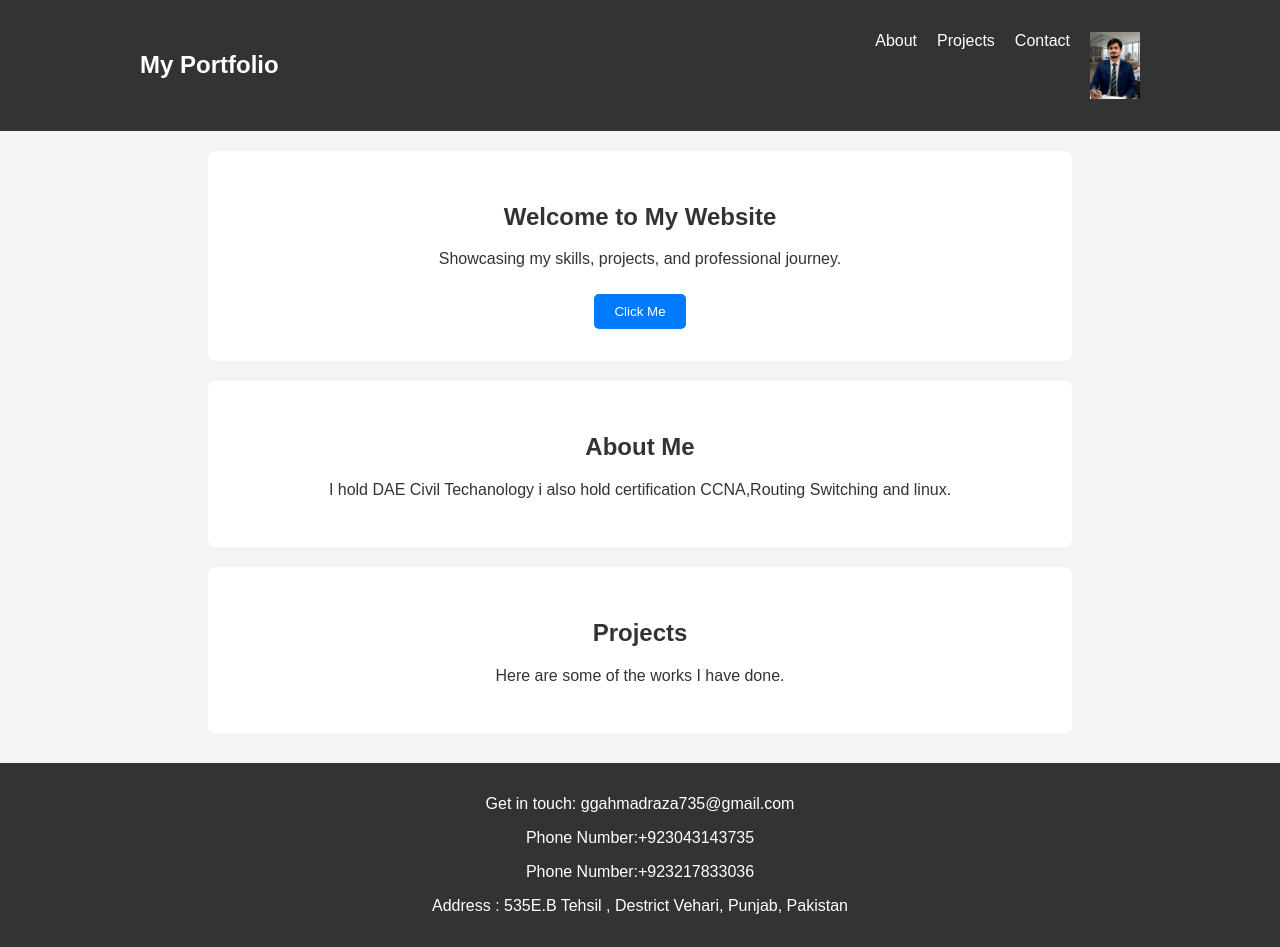
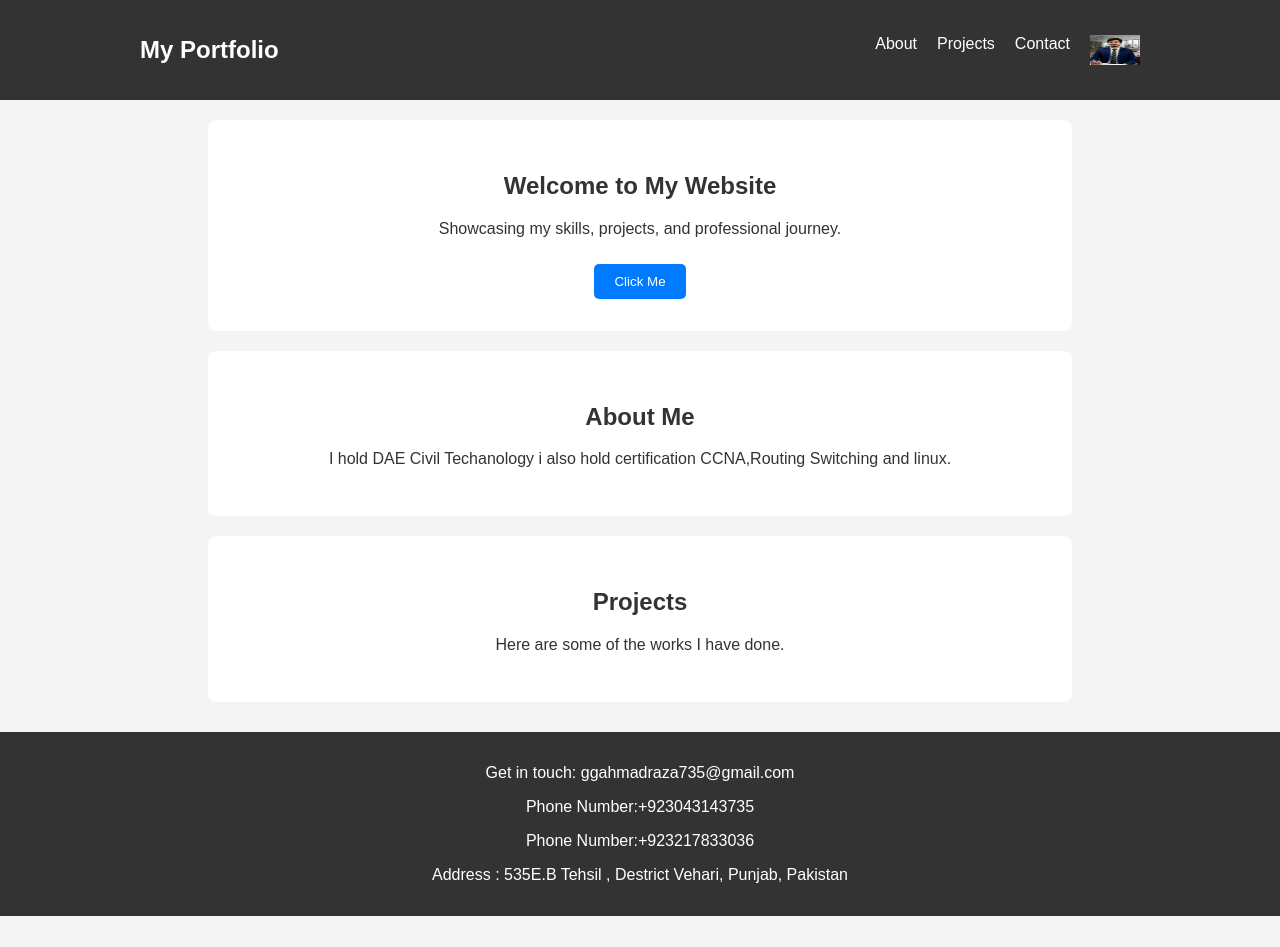
Before and after one commit to Ahmad735-ra/Ahmad-Raza, a plain HTML site: page index.html in a window 1280 px wide. After the commit the page ends 916 px from the top, so only its background shows below. Drawn offline with Linux system fonts and the light colour scheme.

Commit message:
Add files via upload

```diff
--- a/index.html
+++ b/index.html
@@ -16,7 +16,7 @@
                 <li><a href="#about">About</a></li>
                 <li><a href="#projects">Projects</a></li>
                 <li><a href="#contact">Contact</a></li>
-                <img src="Ahmadraz.jpeg" alt="Ahmad Raza" style="width:50px;">
+                <img src="Ahmadraz.jpeg" alt="Ahmad Raza" style="width:50px;height:30px">
              </ul>
         </nav>
     </header>
```
